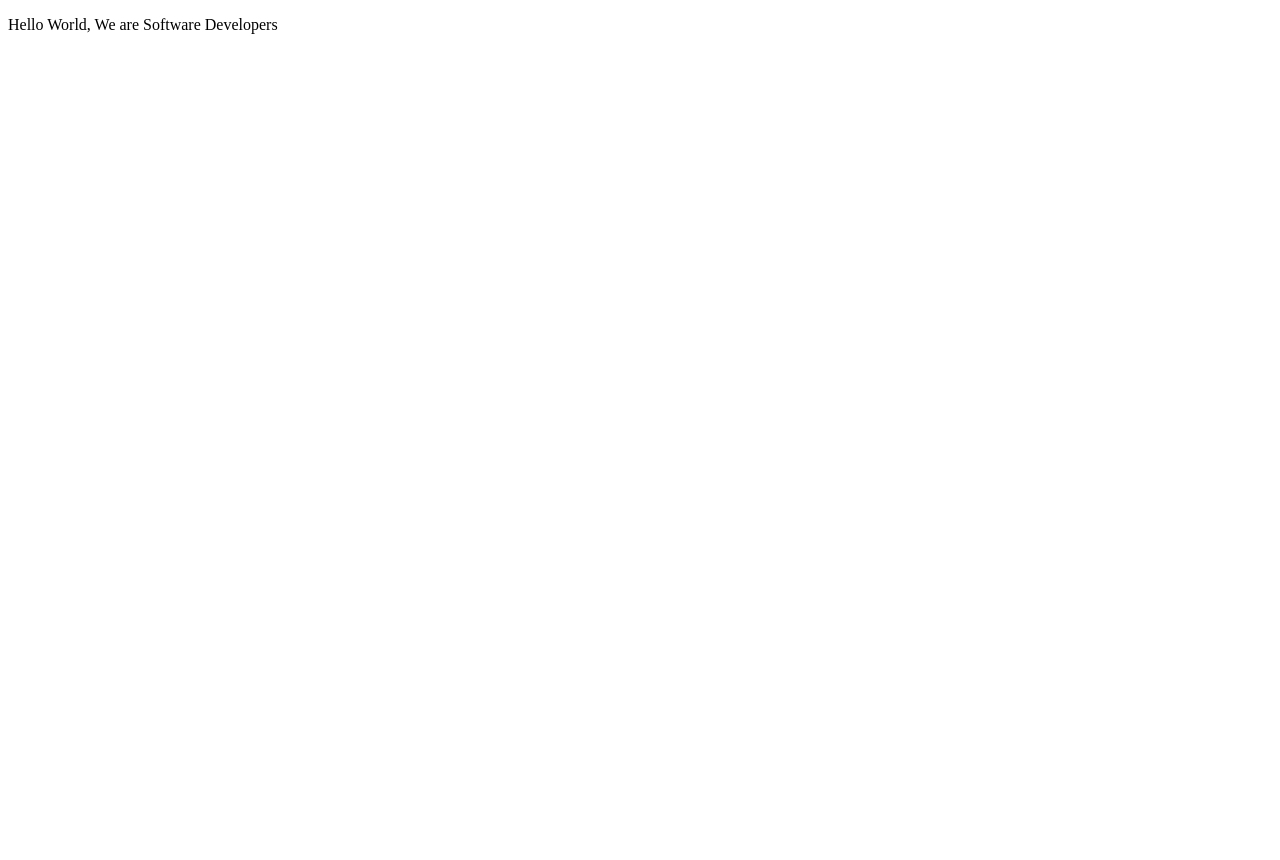
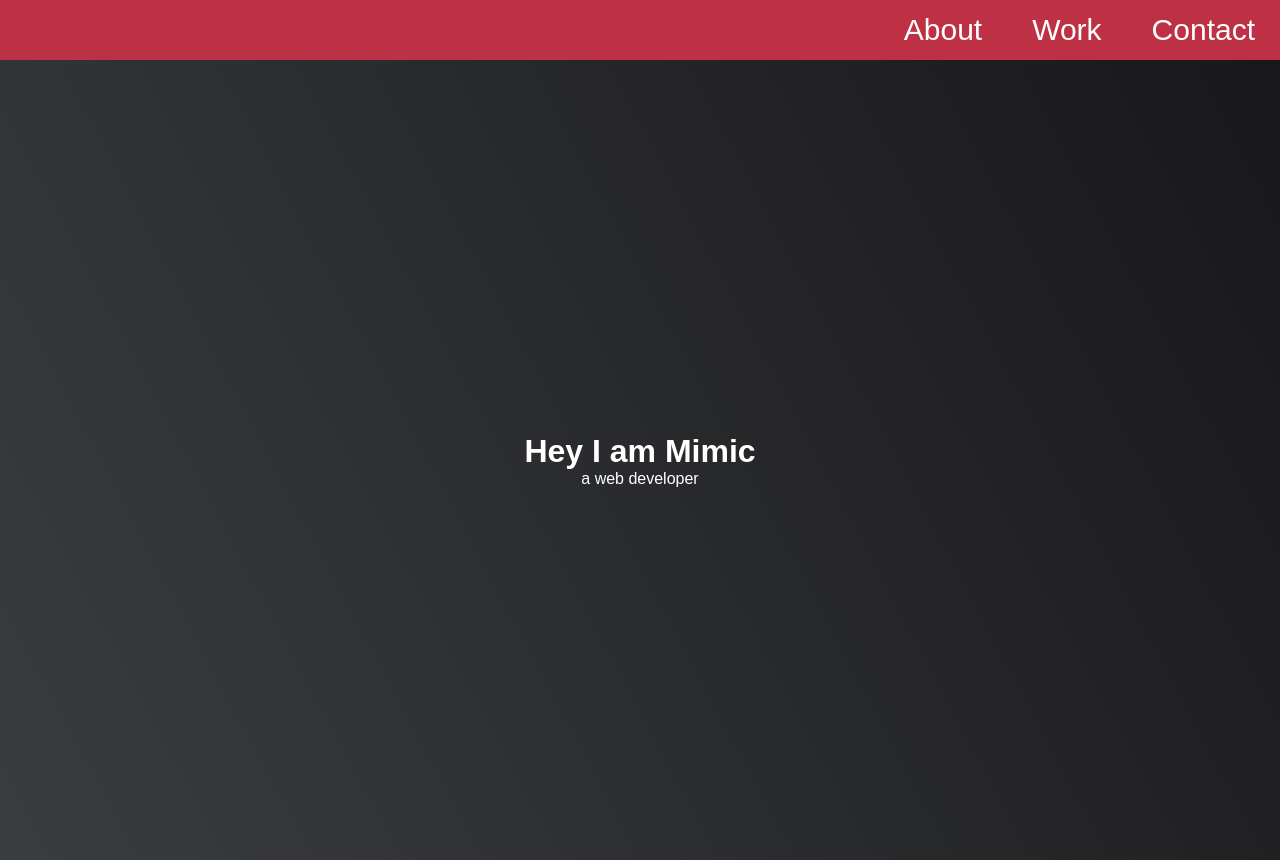
Before and after one commit to Allenkeys/webwithjoshvictoria, a plain HTML site: page index.html in a window 1280 px wide. Before the commit the page ends 800 px from the top, so only its background shows below. Drawn offline with Linux system fonts and the light colour scheme.

Commit message:
Added nav bar and banner and styles

```diff
--- a/css/style.css
+++ b/css/style.css
@@ -0,0 +1,45 @@
+*{
+    margin: 0;
+    padding: 0;
+    box-sizing: border-box;
+    font-family: 'Poppins', sans-serif;
+}
+
+nav{
+    height: 60px;
+    background-color: #be3144;
+    box-shadow: 0 2px 0 rgb(0 0 0 / 40%);
+    display: flex;
+    justify-content: right;
+    align-items: center;
+    align-content: space-between;
+}
+#profile-link{
+    display: flex;
+    justify-content: space-around;
+    align-items: center;
+    align-content: space-between;
+}
+
+
+#profile-link li{
+    list-style: none;
+    text-decoration: none;
+    text-transform: capitalize;
+    margin: 25px;
+    color:white;
+    font-size: 30px;
+}
+#welcome{
+    height: 100vh;
+    background-color: #000;
+    background-image: linear-gradient(
+        62deg
+        , #3a3d40 0%, #181719 100%);
+    display: flex;
+    flex-direction: column;
+    align-items: center;
+    justify-content: center;
+    justify-items: center;
+    color: white;
+}
--- a/index.html
+++ b/index.html
@@ -21,7 +21,24 @@
     - The freeCodeCamp Team
 
     -->
-    <p>Hello World, We are Software Developers</p>
+    <div>
+
+        <nav id="nav-bar">
+          <ul id="profile-link">
+            <li>about</li>
+            <li>work</li>
+            <li>contact</li>
+          </ul>
+        </nav>
+
+      <div id="welcome">
+        <h1>Hey I am Mimic</h1>
+        <p>a web developer</p>
+      </div>
+
+    </div>
+
+
     <script  src="js/index.js"></script>
   </body>
 </html>
```
